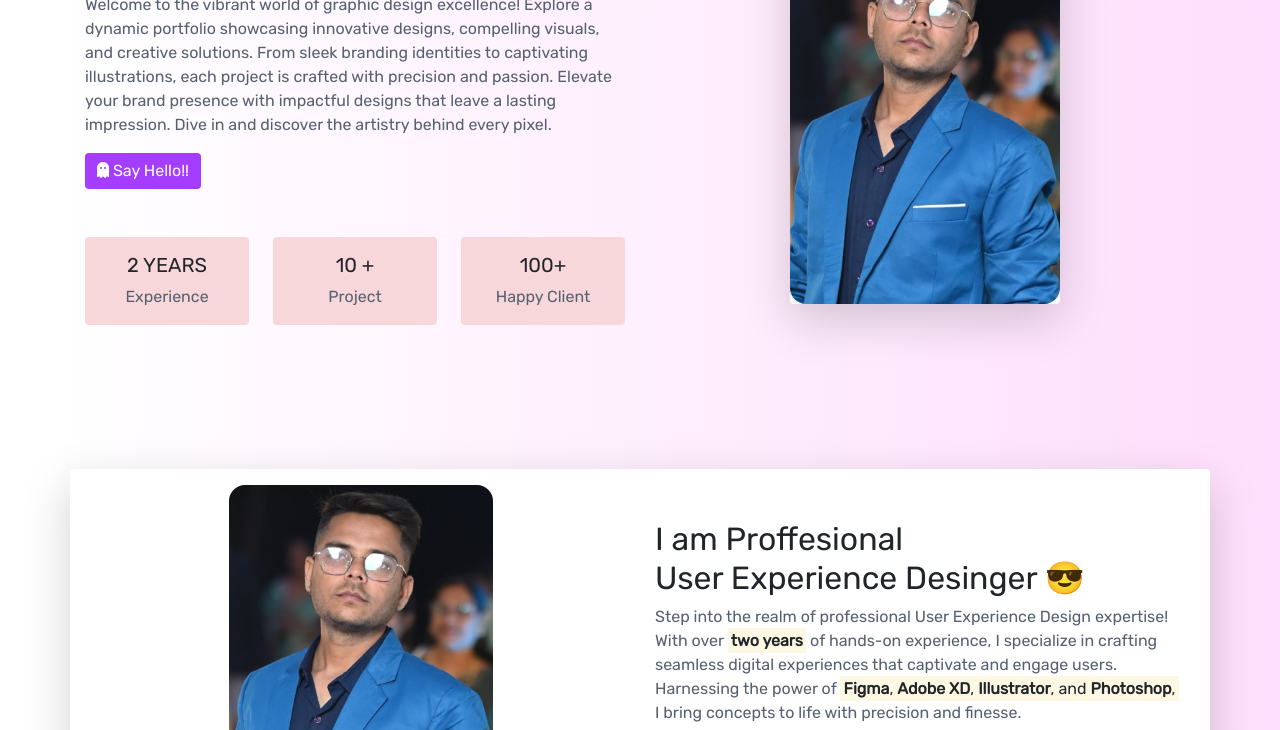
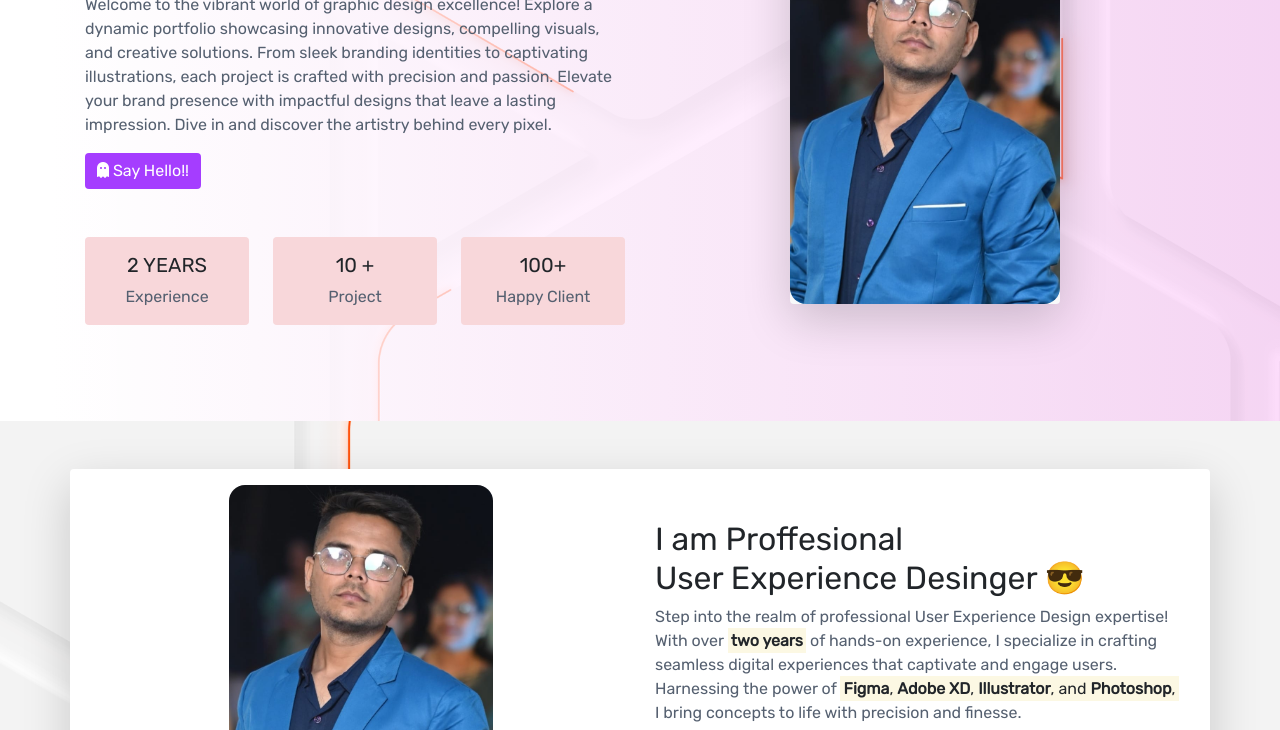
Before and after one commit to himanshu778/portfolio, a plain HTML site: page index.html in a window 1280 px wide. Shown: the part 244-974 px from the top of the page. Drawn offline with nearby package versions, Linux system fonts and the light colour scheme.

Commit message:
Add files via upload

```diff
--- a/asstes/style.scss
+++ b/asstes/style.scss
@@ -2,8 +2,13 @@
     font-family: 'Rubik', sans-serif;
 }
 body{
-    background: rgb(255,255,255);
-    background: linear-gradient(90deg, rgba(255,255,255,1) 4%, rgba(251,111,243,0.2274159663865546) 100%);
+    // background: rgb(255,255,255);
+    // background: linear-gradient(90deg, rgba(255,255,255,1) 4%, rgba(251,111,243,0.2274159663865546) 100%);
+    background-image: url('../images/65cfa8a367d6985ab0858db7_BG (3)-p-2000.png');
+    background-repeat: no-repeat;
+    background-position: center;
+    background-size: cover;
+    background-attachment: fixed;
 }
 nav{
     background-color: white;
@@ -44,6 +49,17 @@ nav{
   }
 p{
     color: #556070 !important;
+}
+section{
+    background-image: url('../images/65cfa8a367d6985ab0858db7_BG (3)-p-2000.png');
+    background-repeat: no-repeat;
+    background-position: center;
+    background-size: cover;
+    background-attachment: fixed;
+
+    .layer{
+        background: linear-gradient(90deg, rgba(255,255,255,1) 4%, rgba(251,111,243,0.2274159663865546) 100%);
+    }
 }
 @media(max-width: 767px){
     .d-flex{
--- a/index.html
+++ b/index.html
@@ -42,6 +42,7 @@
         </nav>
 
         <section id="home">
+            <div class="layer">
                 <div class="container">
                     <div class="row align-items-center">
                         <div class="col-md-6">
@@ -77,6 +78,7 @@
                             <div class="blk-card text-center d-hide">
                                 <div class="card bg-light rounded border-0 shadow-lg mt-4 w-50 m-auto rounded-4">
                                     <img src="./images/3856dc4d-fc71-486b-b1bf-ab14232a022d.jpg" alt="" class="rounded-4 img-fluid">
+                                </div>
                             </div>
                         </div>
                     </div>
```
Also changed, not shown: asstes/style.css, images/65cfa8a367d6985ab0858db7_BG (3)-p-2000.png (added), 1 other file. Lines whose indentation alone changed are shown as unchanged.
